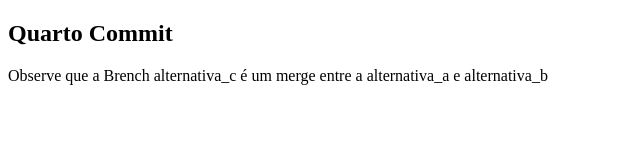
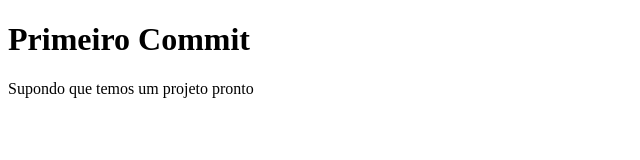
Before and after one commit to raphmonte/Git-Aula1, a plain HTML site: page index.html in a window 1280 px wide. Shown: the whole page, without its empty margins (0-640 px from the left). Drawn offline with Linux system fonts and the light colour scheme.

Commit message:
reestabelecendo a main

```diff
--- a/index.html
+++ b/index.html
@@ -6,7 +6,7 @@
     <title>Aula1</title>
 </head>
 <body>
-    <h2>Quarto Commit</h2>
-    <p>Observe que a Brench alternativa_c é um merge entre a alternativa_a e alternativa_b </p>
+    <h1>Primeiro Commit</h1>
+    <p>Supondo que temos um projeto pronto</p>
 </body>
 </html>
```
